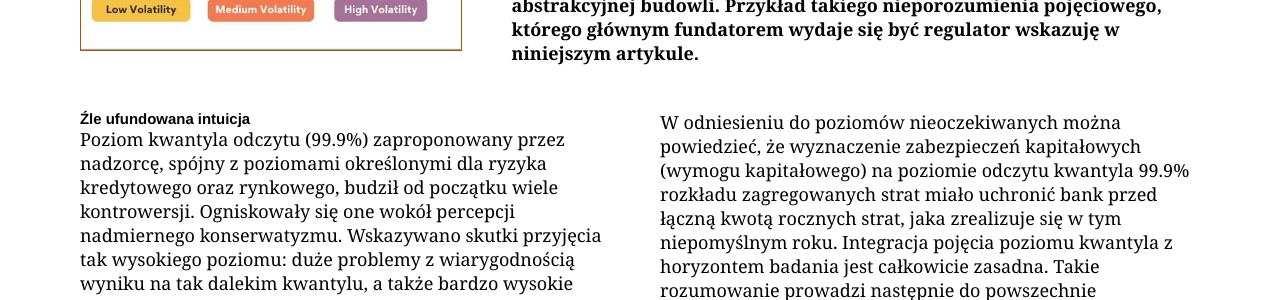
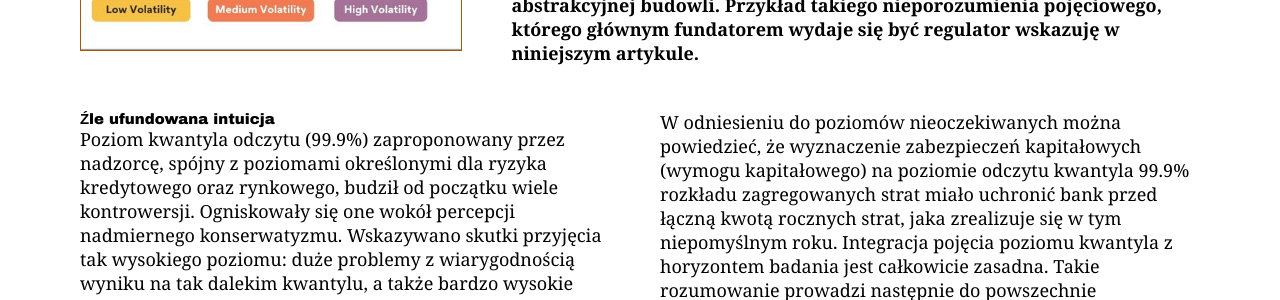
Before and after one commit to MaciejBuczak/risk-research, a Jekyll site: the page built from art-oprisk-kw999_v3.md, in a window 1280 px wide. Shown: the part 577-877 px from the top of the page. Built offline with Jekyll 4.4.1, drawn with Linux system fonts in a browser that asks for light colours.

Commit message:
Update art-oprisk-kw999-layout_v3.html

```diff
--- a/_layouts/art-oprisk-kw999-layout_v3.html
+++ b/_layouts/art-oprisk-kw999-layout_v3.html
@@ -905,7 +905,7 @@
         <div class="ryzmod-columns" style="display: flex; gap: 40px; margin-top: 30px; margin-bottom: 30px;">
           <!-- Kolumna 1 -->
           <div style="flex: 1;">
-            <h5 style="font-family: Helvetica, Arial, sans-serif; font-weight: bold;">Źle ufundowana intuicja</h5>
+            <h5 style="font-family: Arial Black, Arial, sans-serif; font-weight: bold;">Źle ufundowana intuicja</h5>
             <p style="margin-bottom: 15px;">Poziom kwantyla odczytu (99.9%) zaproponowany przez nadzorcę, spójny z poziomami określonymi dla ryzyka kredytowego oraz rynkowego, budził od początku wiele kontrowersji.
               Ogniskowały się one wokół percepcji nadmiernego konserwatyzmu.
               Wskazywano skutki przyjęcia tak wysokiego poziomu: duże problemy z wiarygodnością wyniku na tak dalekim kwantylu, a także bardzo wysokie poziomy kapitałów korespondujące z poziomem 99.9%.
```
